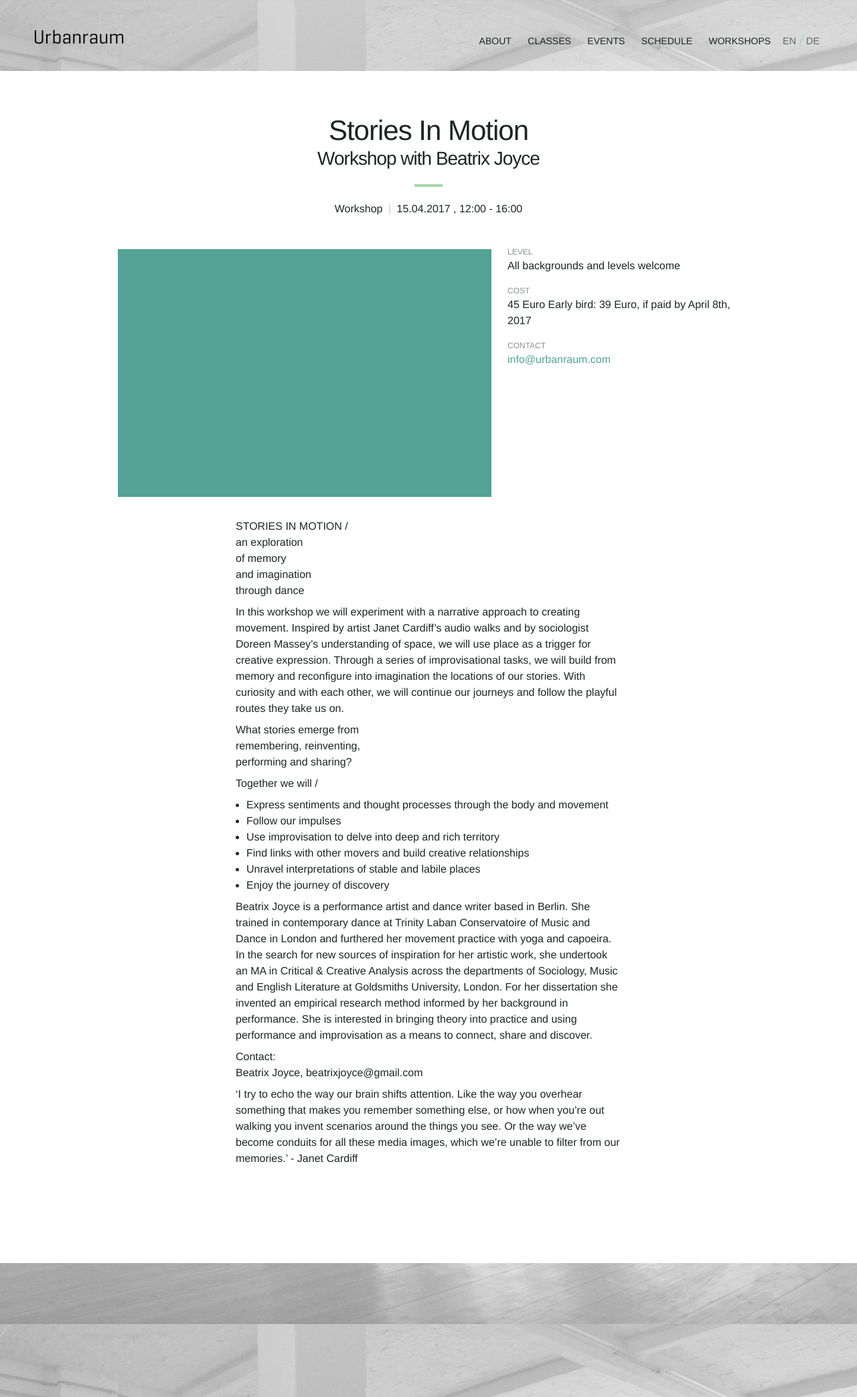
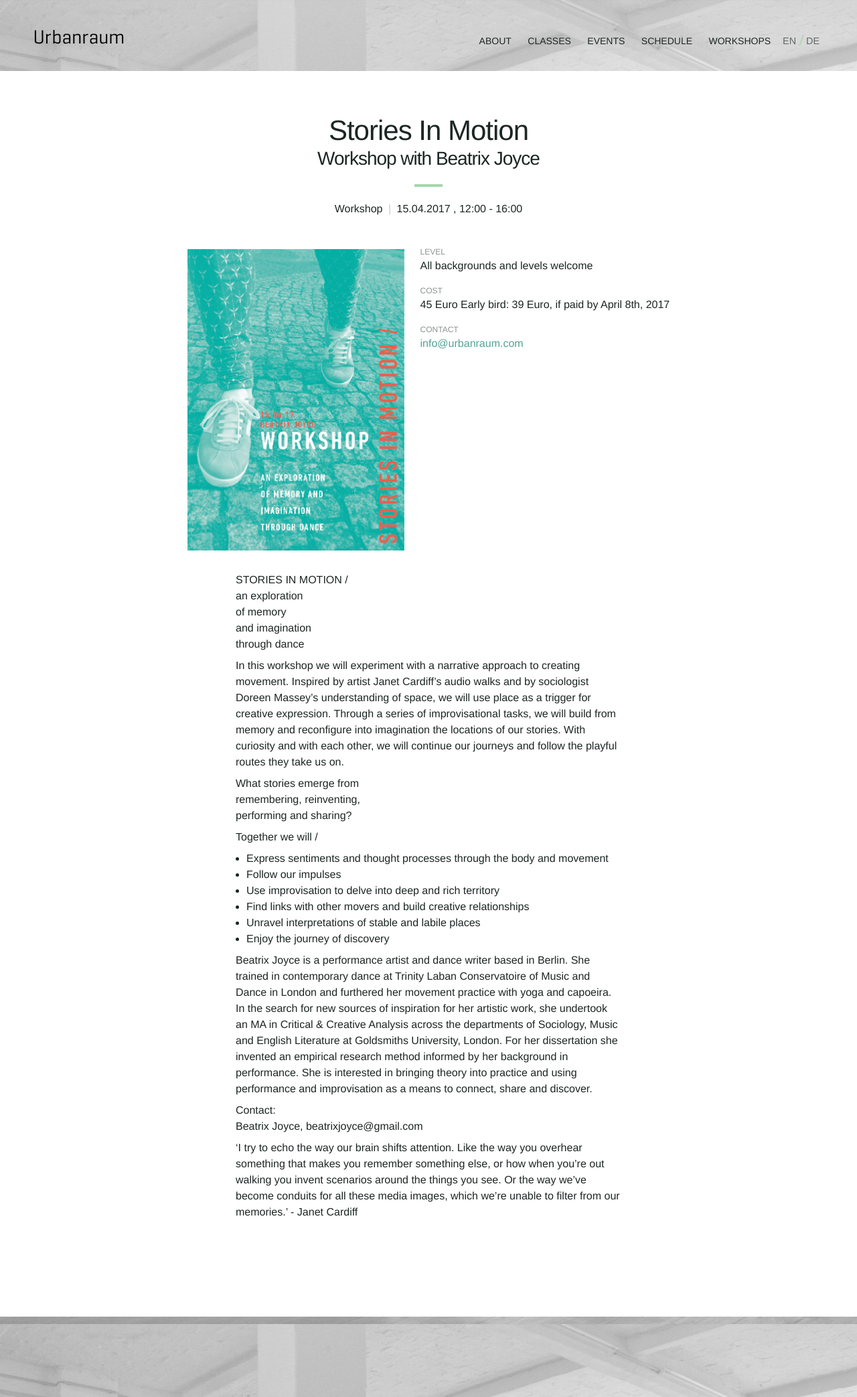
Before and after one commit to Kriesse/urbanraum, a Jekyll site: the page built from _workshops/stories-in-motion.md, in a window 1280 px wide. Shown: the whole page at 67% size. Built offline with Jekyll 4.4.1, drawn with Linux system fonts in a browser that asks for light colours; nearby versions of some CDN libraries.

Commit message:
Add Stories in Motion flyer

```diff
--- a/_workshops/stories-in-motion.md
+++ b/_workshops/stories-in-motion.md
@@ -7,7 +7,7 @@ date_de: "15.04.2017"
 time: 12:00pm
 endtime: 04:00pm
 
-image:
+image: "stories-in-motion.jpg"
 
 title_en: "Stories In Motion"
 title_de: "Stories In Motion"
```
Also changed, not shown: img/stories-in-motion.jpg (added).
